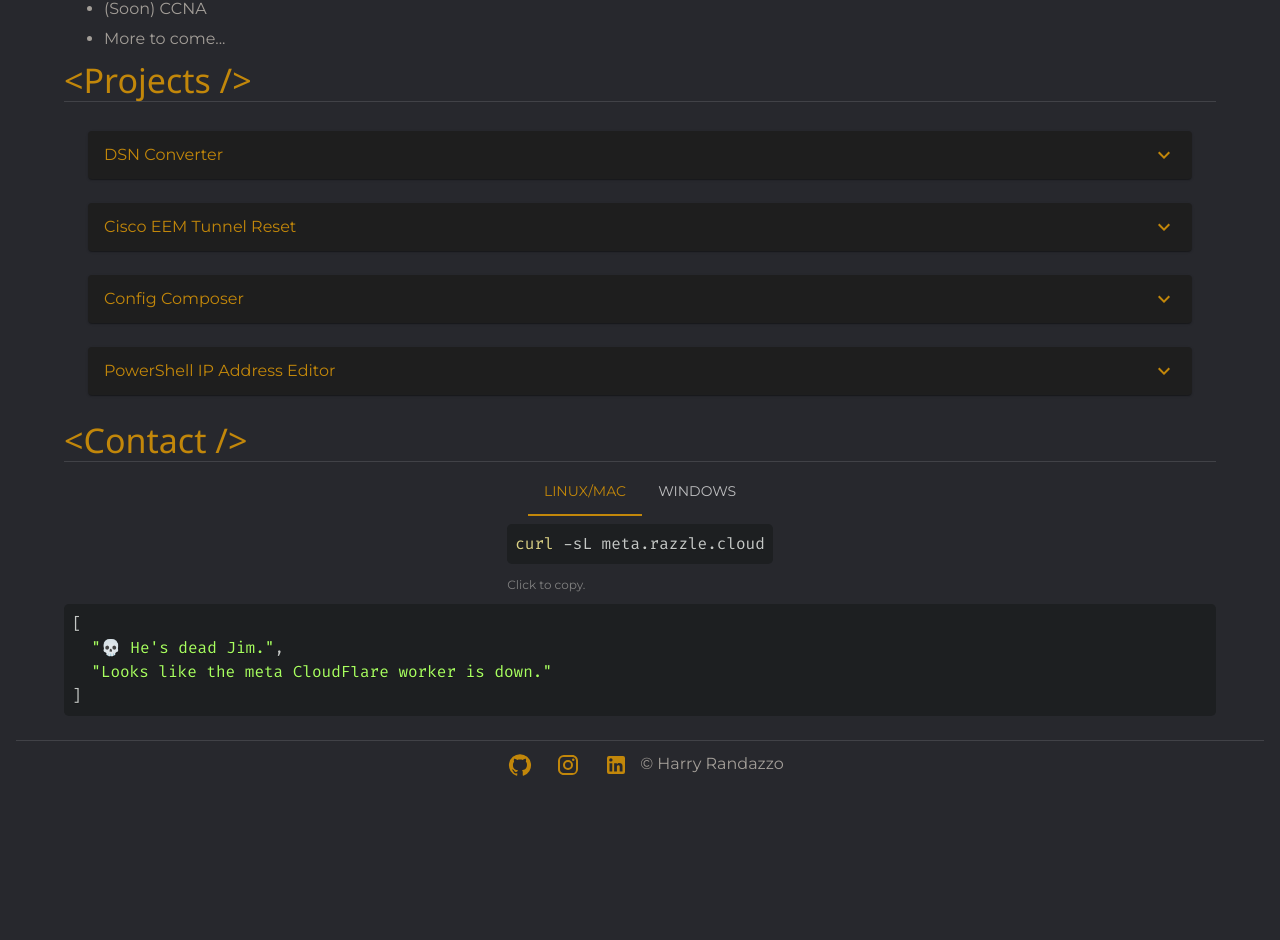
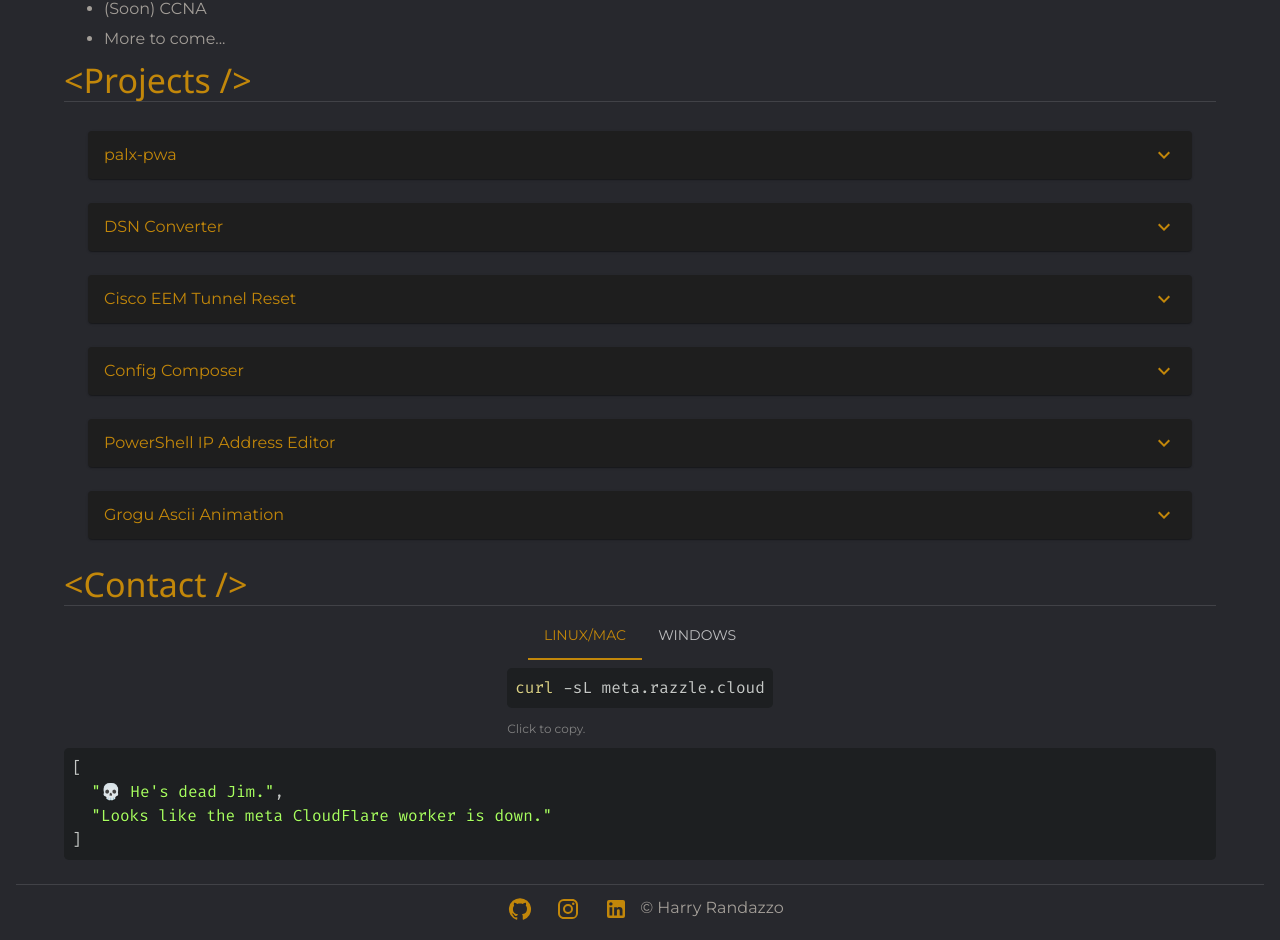
Before and after one commit to Noxsios/resume, a Next.js app: page / in a window 1280 px wide. Shown: the part 854-1794 px from the top of the page. Before the commit the page ends 1659 px from the top, so only its background shows below. Built offline with nearby package versions, Linux system fonts and the light colour scheme; no server answers; a web font is replaced by a local one.

Commit message:
add more projects

```diff
--- a/src/components/Portfolio.tsx
+++ b/src/components/Portfolio.tsx
@@ -21,6 +21,12 @@ interface Folio {
 
 const folio: Array<Folio> = [
   {
+    title: "palx-pwa",
+    tldr: "Automatic UI Color Palette Generator PWA.  Uses the palx API to generate a palette, then render all the shades, as well as provide download buttons for a variety of formats.",
+    repo: "https://github.com/Noxsios/palx-pwa",
+    site: "https://palx-pwa.pages.dev/",
+  },
+  {
     title: "DSN Converter",
     tldr: "Just another DSN converter. What sets this apart is that it is a PWA, and has full offline capabilties with a native mobile app feel.",
     repo: "https://github.com/Noxsios/dsn-converter",
@@ -41,6 +47,12 @@ const folio: Array<Folio> = [
     title: "PowerShell IP Address Editor",
     tldr: "PowerShell GUI for rapidly / easily changing Windows 10 IPv4 address. Contains some bugs, gotta go back and fix.",
     repo: "https://gist.github.com/Noxsios/b97bfb9ad1fefff63247434aeb53a8a6",
+  },
+  {
+    title: "Grogu Ascii Animation",
+    tldr: "Inspired by parrot.live, this is a simple ASCII animation using Cloudflare Workers.",
+    repo: "https://gist.github.com/Noxsios/487672f6b37582f5d440d8fe8c1d1191",
+    site: "https://grogu.razzle.workers.dev/",
   },
 ];
 
```
